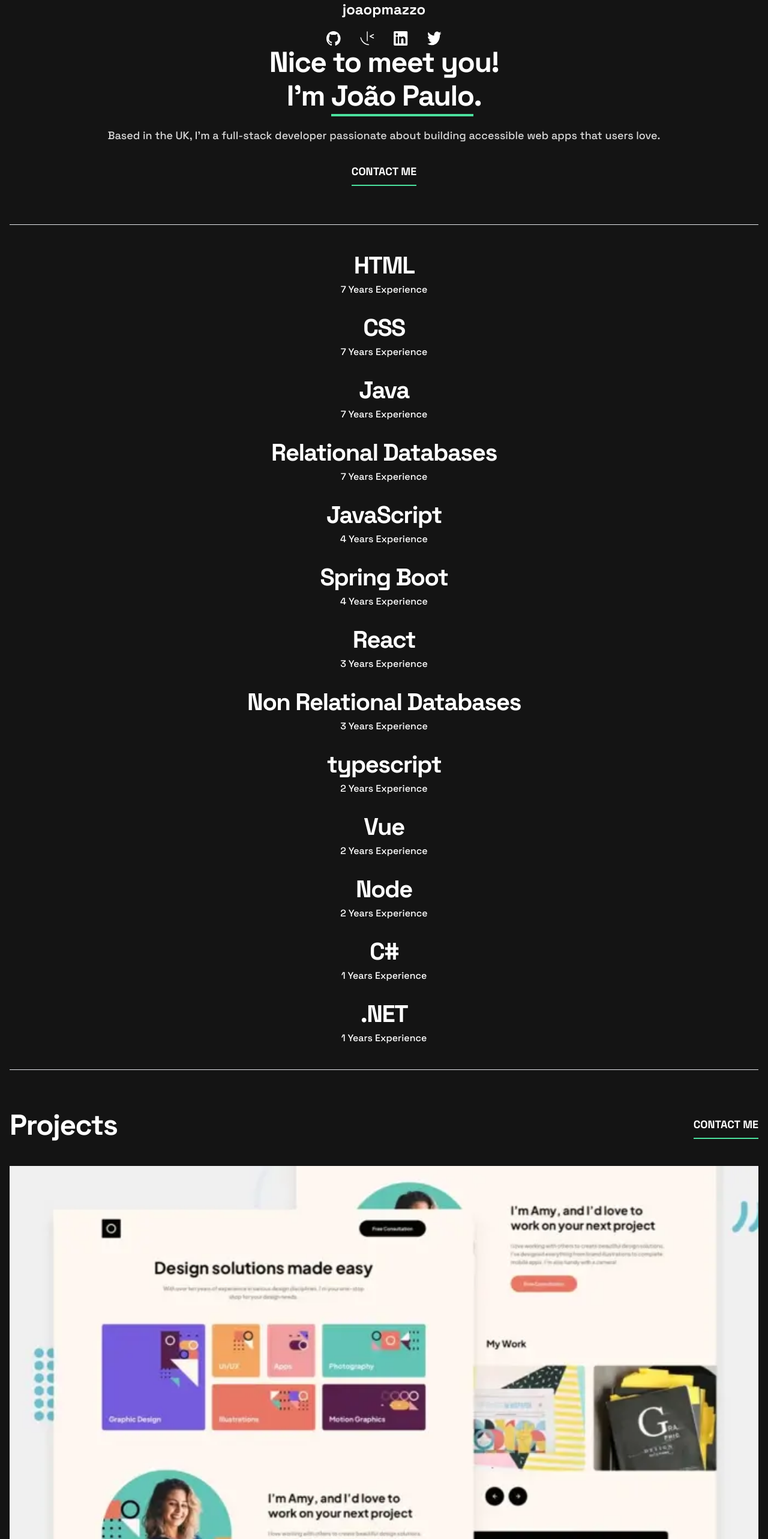
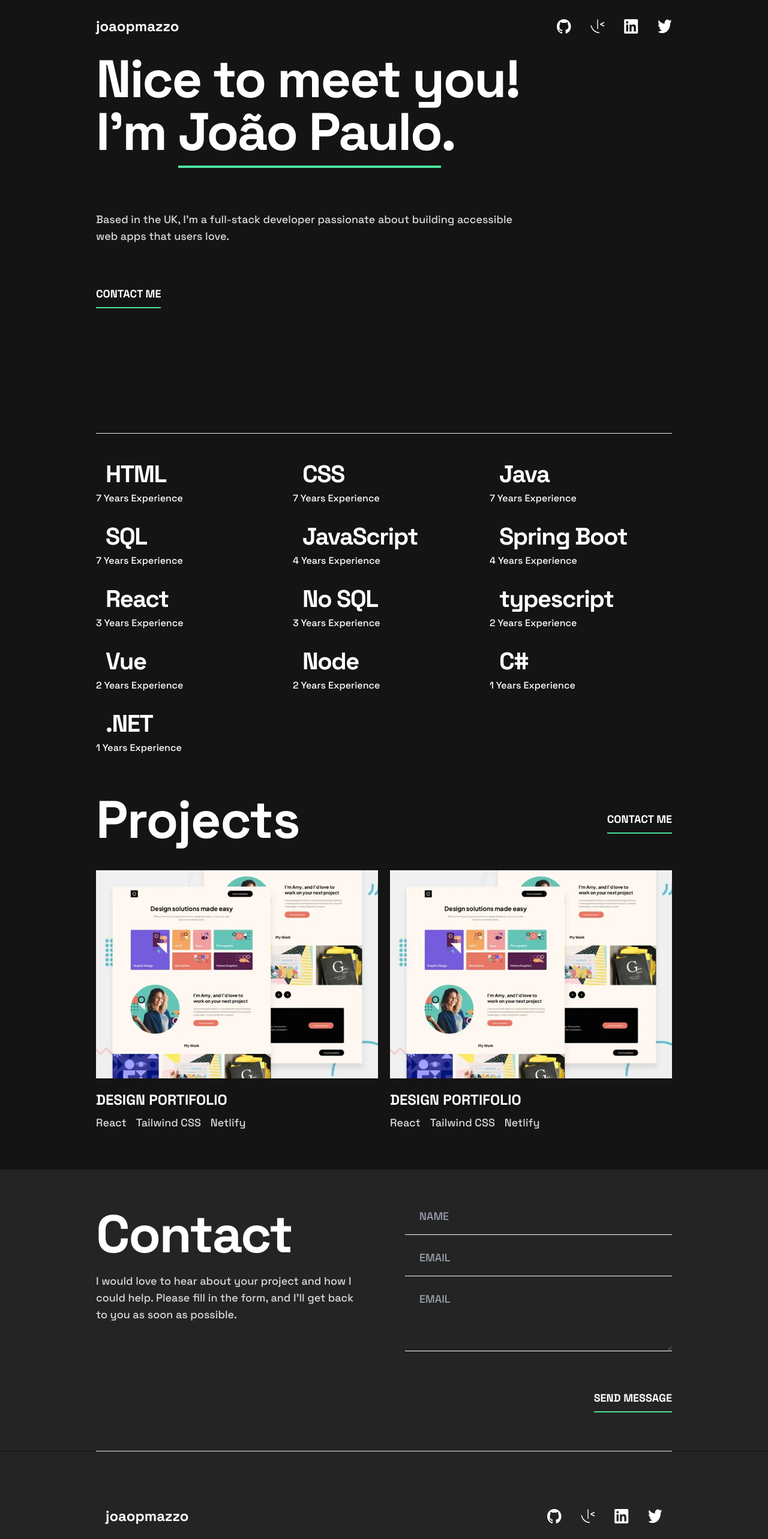
Before and after one commit to joaopmazzo/single-page-portifolio, a React (Vite) app: page / in a window 1280 px wide. Shown: the top 2566 px of the page at 60% size. Built offline with nearby package versions, Linux system fonts and the light colour scheme.

Commit message:
add tablet and desktop layouts

```diff
--- a/src/App.tsx
+++ b/src/App.tsx
@@ -23,15 +23,15 @@ function App() {
       <HeaderComponent />
 
       {/* intro section */}
-      <section className="flex flex-col items-center text-center gap-6 mb-16 px-4">
-        <h1 className="text-headerL leading-headerL tracking-headerL font-bold">
-          Nice to meet you!
-          <br />
+      <section className="flex flex-col items-center sm:items-start text-center sm:text-start gap-6 mb-16 lg:mb-52 px-4 sm:px-7 lg:pl-40 sm:max-w-xl lg:max-w-4xl">
+        <h1 className="text-headerL sm:text-headerXL leading-headerL sm:leading-headerXL tracking-headerL sm:tracking-headerXL font-bold sm:pb-16">
+          Nice to <br className="hidden sm:block lg:hidden" /> meet you!{" "}
+          <br className="block sm:hidden" />
           I'm{" "}
           <span className="border-b-4 border-green border-b-">João Paulo</span>.
         </h1>
 
-        <p className="text-bodyL leading-bodyL font-medium text-grey">
+        <p className="text-bodyL leading-bodyL font-medium text-grey sm:pb-9">
           Based in the UK, I'm a full-stack developer passionate about building
           accessible web apps that users love.
         </p>
@@ -39,10 +39,10 @@ function App() {
         <ButtonComponent text="CONTACT ME" />
       </section>
 
-      <hr className="h-[1px] mx-4" />
+      <hr className="h-[1px] mx-4 sm:mx-5 lg:mx-40" />
 
       {/* skills section */}
-      <section className="flex flex-col text-center gap-6 my-10 px-4">
+      <section className="grid grid-cols-1 sm:grid-cols-2 lg:grid-cols-3 text-center sm:text-start gap-6 my-10 px-4 sm:px-7 lg:px-40">
         {Skills.sort(
           (a: (typeof Skills)[number], b: (typeof Skills)[number]) =>
             a.year - b.year
@@ -58,18 +58,25 @@ function App() {
         ))}
       </section>
 
-      <hr className="h-[1px] mx-4" />
+      <hr className="h-[1px] mx-4 sm:hidden" />
 
       {/* projects section */}
-      <section className="flex flex-col gap-10 my-16 px-4">
+      <section className="flex flex-col gap-10 my-16 px-4 sm:px-7 lg:px-40">
         <div className="flex items-center justify-between">
-          <h1 className="text-headerL leading-headerL tracking-headerL font-bold">
+          <h1 className="text-headerL sm:text-headerXL leading-headerL sm:leading-headerXL tracking-headerL sm:text-headerXL font-bold">
             Projects
           </h1>
           <ButtonComponent text="CONTACT ME" />
         </div>
 
-        <div>
+        <div className="grid grid-cols-1 sm:grid-cols-2 sm:gap-5">
+          <ProjectContainerComponent
+            imgSrc={MockupTestThumbnail}
+            imgAlt="project thumbnail"
+            title="DESIGN PORTIFOLIO"
+            technologiesUsed={["React", "Tailwind CSS", "Netlify"]}
+          />
+
           <ProjectContainerComponent
             imgSrc={MockupTestThumbnail}
             imgAlt="project thumbnail"
@@ -80,20 +87,22 @@ function App() {
       </section>
 
       {/* contact section */}
-      <section className="py-16 bg-darkGrey px-4">
-        <div className="text-center mb-12">
-          <h2 className="text-headerL leading-headerL tracking-headerL font-bold pb-5">
+      <section className="py-16 bg-darkGrey px-4 sm:px-7 lg:px-40">
+        <div className="mx-auto lg:flex lg:justify-between">
+          <div className="text-center lg:text-start mb-12 lg:w-[445px]">
+            <h2 className="text-headerL sm:text-headerXL leading-headerL sm:leading-headerXL tracking-headerL sm:tracking-headerXL font-bold pb-5">
               Contact
             </h2>
             <p className="text-bodyL leading-bodyL font-medium text-grey">
-            I would love to hear about your project and how I could help. Please
-            fill in the form, and I'll get back to you as soon as possible.
+              I would love to hear about your project and how I could help.
+              Please fill in the form, and I'll get back to you as soon as
+              possible.
             </p>
           </div>
 
           <form
             action=""
-          className="flex flex-col gap-6"
+            className="flex flex-col gap-6 lg:w-[445px]"
           >
             <InputTextComponent
               name="name"
@@ -110,14 +119,15 @@ function App() {
               id="email"
               placeholder="EMAIL"
             />
-        </form>
 
             <div className="flex justify-end pt-8">
               <ButtonComponent text="SEND MESSAGE" />
             </div>
+          </form>
+        </div>
       </section>
 
-      <hr className="h-[1px] mx-4" />
+      <hr className="h-[1px] mx-4 sm:mx-7 lg:mx-40" />
 
       <section className="py-16 bg-darkGrey px-4">
         <HeaderComponent />
--- a/src/components/HeaderComponent.tsx
+++ b/src/components/HeaderComponent.tsx
@@ -2,7 +2,7 @@ import SocialMediaLinksComponents from "./shared/SocialMediaLinksComponent";
 
 const HeaderComponent = () => {
   return (
-    <div className="flex flex-col items-center gap-5">
+    <div className="flex flex-col sm:flex-row items-center sm:justify-between gap-5 sm:px-5 lg:px-40 sm:py-7">
       <h1 className="text-headerM leading-headerM font-bold">joaopmazzo</h1>
       <SocialMediaLinksComponents />
     </div>
--- a/src/components/shared/ProjectContainerComponent.tsx
+++ b/src/components/shared/ProjectContainerComponent.tsx
@@ -35,7 +35,7 @@ const ProjectContainerComponent = ({
         </div>
       </div>
 
-      <div className="flex items-center gap-8">
+      <div className="flex items-center gap-8 lg:hidden">
         <ButtonComponent text="VIEW PROJECT" />
         <ButtonComponent text="VIEW CODE" />
       </div>
--- a/src/enums/Skills.ts
+++ b/src/enums/Skills.ts
@@ -41,11 +41,11 @@ export const Skills: SkillProp[] = [
     year: 2020,
   },
   {
-    name: "Relational Databases",
+    name: "SQL",
     year: 2017,
   },
   {
-    name: "Non Relational Databases",
+    name: "No SQL",
     year: 2021,
   },
   {
```
Lines whose indentation alone changed are shown as unchanged.
